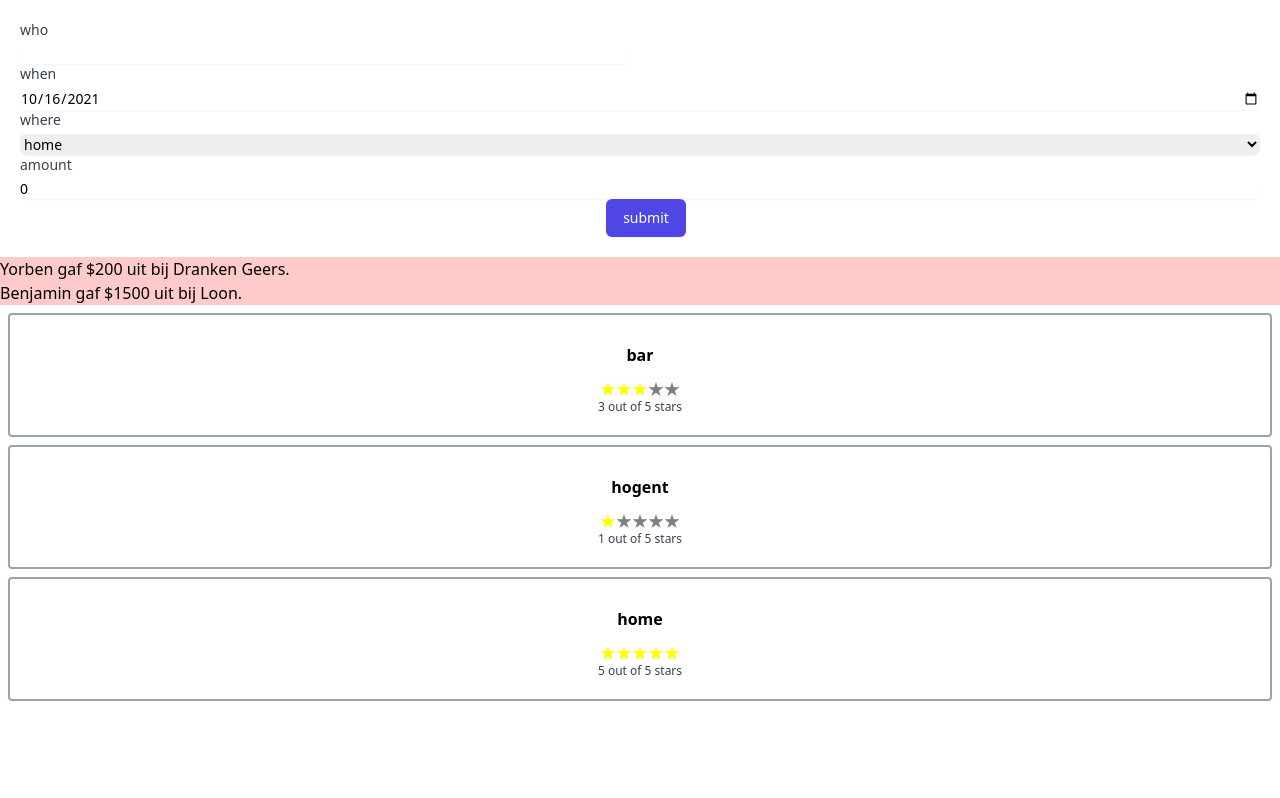
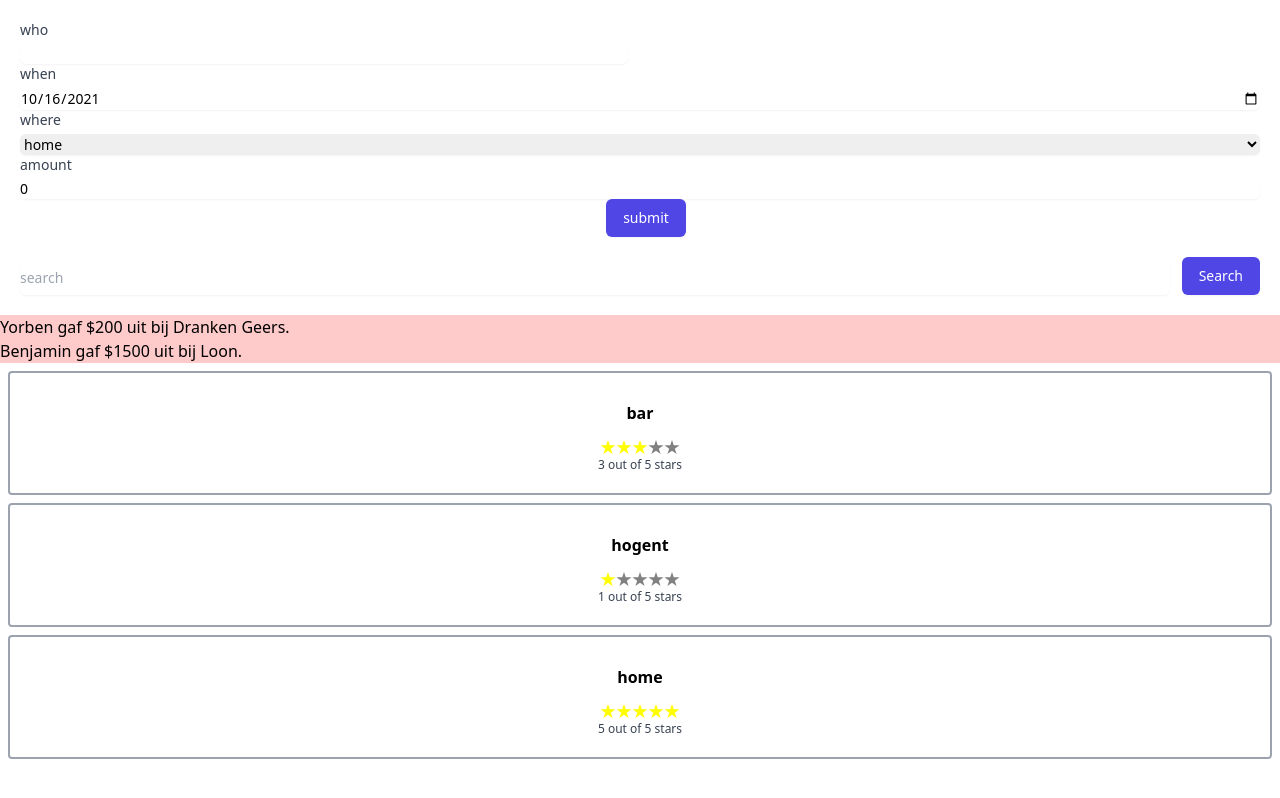
Before and after one commit to bverhoeve/react-budget, a React (Create React App) app in the folder budget/: page / in a window 1280 px wide. Built offline with nearby package versions, Linux system fonts and the light colour scheme.

Commit message:
hooks
Co-authored-by: Yorben Van Driessche <YorbenVanDriessche@users.noreply.github.com>

```diff
--- a/budget/src/App.js
+++ b/budget/src/App.js
@@ -2,17 +2,20 @@
 import './App.css';
 import Transaction from './components/Transaction';
 import {TRANSACTION_DATA, PLACE_DATA} from './mock-data';
-import {useState} from 'react';
+import {useState, useMemo, useCallback} from 'react';
 import Places from "./components/Places";
 import AddTransactionForm from './components/AddTransactionForm';
 
 function App() {
-  const  [places, setPlaces] = useState(PLACE_DATA);
-  const  [transactions, setTransactions] = useState(TRANSACTION_DATA);
-  const ratePlace = (id, rating) => {
+  const [places, setPlaces] = useState(PLACE_DATA);
+  const [transactions, setTransactions] = useState(TRANSACTION_DATA);
+  const [text, setText] = useState("");
+  const [search, setSearch] = useState("");
+
+  const ratePlace = useCallback((id, rating) => {
     const newPlaces = places.map((p) => (p.id === id ? {...p, rating } : p))
     setPlaces(newPlaces);
-  };
+  }, [places]);
 
   const createTransaction = (user, place, amount, date) => {
     const newTransactions = [
@@ -26,11 +29,24 @@ function App() {
     console.log("newtransactions", JSON.stringify(newTransactions));
   }
 
+  const filteredTransactions = useMemo(() => transactions.filter((t) => {
+    console.log("filtering ")
+    return t.place.toLowerCase().includes(search.toLowerCase());
+  }), [transactions, search]);
+
+  console.log("Render app");
+
   return (
     <div className="App">
       <AddTransactionForm places={places} onSaveTransaction={createTransaction} />
-      {transactions.map((trans, index) => <Transaction {...trans } key={index}/>)}
-      <Places places={places} onRate={ratePlace}/>
+       <div className="m-5 flex">
+          <input type="text" value={text} onChange={(e) => setText(e.target.value)} placeholder="search" />
+          <button type="button" onClick={() => {setSearch(text)}}>Search</button>
+       </div>
+       {filteredTransactions.map((trans, index) => {
+          return <Transaction {...trans} key={index} />
+        })}
+        <Places places={places} onRate={ratePlace} />
     </div>
   );
 }
--- a/budget/src/components/AddTransactionForm.jsx
+++ b/budget/src/components/AddTransactionForm.jsx
@@ -1,4 +1,4 @@
-import { useState } from "react"
+import { useState, useEffect } from "react"
 
 
 export default function AddTransactionForm( { places, onSaveTransaction = (f) => {} } ) {
@@ -30,6 +30,17 @@ export default function AddTransactionForm( { places, onSaveTransaction = (f) =>
         setAmount(0);
     }
 
+
+    console.log("Before useEffect");
+    useEffect(() => {
+        console.log(`user ${user} at ${place} : ${amount}`);
+        return () => {
+            console.log("after unmounting");
+        };
+    }, [amount, place, user]);
+    console.log("After useEffect");
+
+    console.log("before rendering");
     return(
         <form className="m-5" onSubmit={handleSubmit}>
             <div className="grid grid-cols-6 gap-6">
@@ -87,4 +98,5 @@ export default function AddTransactionForm( { places, onSaveTransaction = (f) =>
             </div>
         </form>
     )
+    console.log("after rendering");
 }
--- a/budget/src/components/Transaction.jsx
+++ b/budget/src/components/Transaction.jsx
@@ -1,3 +1,6 @@
-export default function Transaction({user, amount, place}) {
+import React from "react";
+
+export default React.memo(function Transaction({user, amount, place}) {
+    console.log("Render transaction");
     return <div className="bg-red-200 text-left">{user} gaf ${amount} uit bij {place}.</div>;
-}
+})
```
Also changed, not shown: budget/src/components/Places.jsx (+4 -3 lines).
